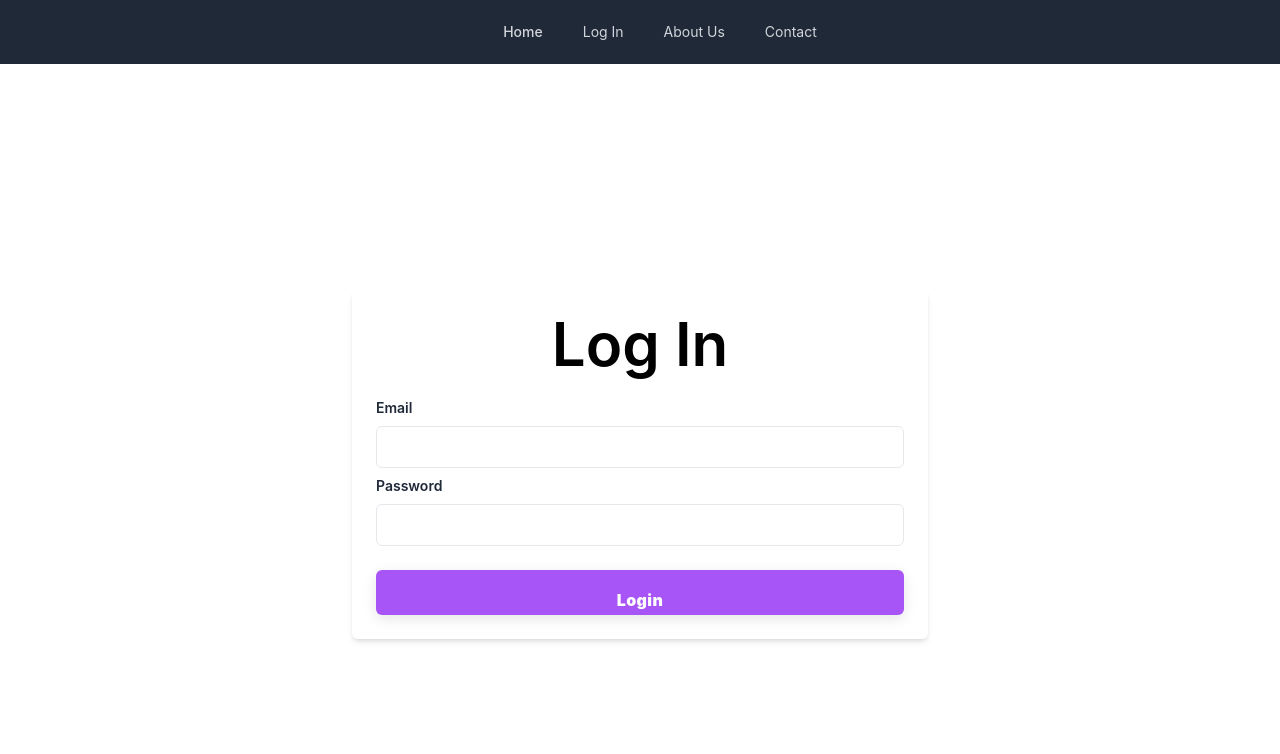
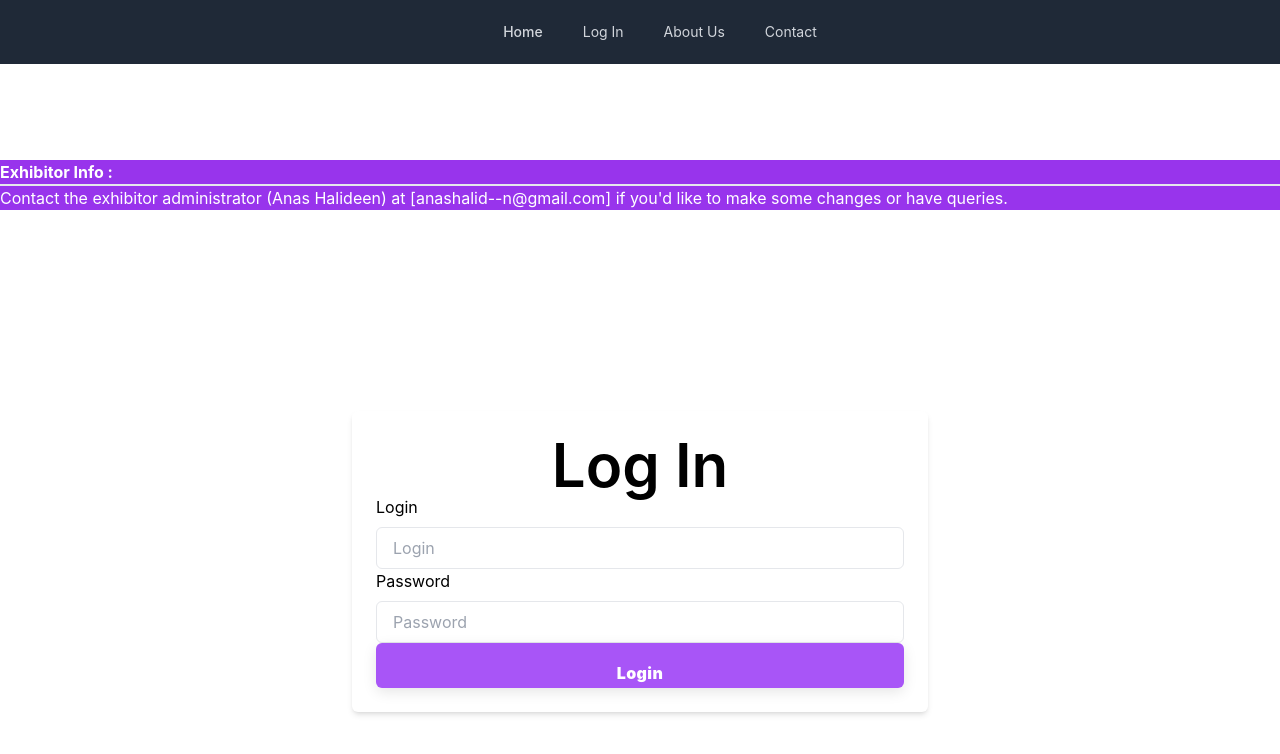
Before and after one commit to anas-halid/New3DVirtualExpo, a React (Create React App) app in the folder file/: page /login in a window 1280 px wide. Shown: the top 754 px of the page. Built offline with nearby package versions, Linux system fonts and the light colour scheme.

Commit message:
--- updated info
updated info

```diff
--- a/file/src/App.js
+++ b/file/src/App.js
@@ -15,7 +15,7 @@ import Shop4 from "./booths/Shop4";
 import Shop5 from "./booths/Shop5";
 import Shop6 from "./booths/Shop6";
 import Products from './components/Products';
-
+import Loghome from './components/Loghome';
 function App() {
 
 
@@ -24,6 +24,13 @@ function App() {
   <Route path='/' element={<SharedLayout/>}>   {/* This component is shared through out the app i.e navbar  */}
     <Route index element={<Layout/>} />   {/* this will be the default layout when user visits our link */ }
     <Route path='/login' element={<Login/>} />
+    <Route path='/loghome' element={<Loghome/>} />
+    <Route path='/login/Nvidia' element={<Login/>} />
+    <Route path='/login/Huawei' element={<Login/>} />
+    <Route path='/login/Xiaomi' element={<Login/>} />
+    <Route path='/login/Oppo' element={<Login/>} />
+    <Route path='/login/Acer' element={<Login/>} />
+    <Route path='/login/Asus' element={<Login/>} />
     <Route path='/Livechat' element={<Livechat/>} />
     <Route path='/Proddemo' element={<Proddemo/>} />
     <Route path='/Xiaomi' element={<Shop />} />
--- a/file/src/components/Contacts.js
+++ b/file/src/components/Contacts.js
@@ -19,36 +19,36 @@ export default function Contacts() {
                   <div class="divRow">
                   <div class="divCell">CEO</div>
                       <div class="divCell">Halideen Anas</div>
-                      <div class="divCell">anashalideen@gmail.com</div>
+                      <div class="divCell">anashalid--n@gmail.com</div>
                   </div>
                   <div class="divRow">
                   <div class="divCell">Backend Developer</div>
                       <div class="divCell">Reisya Dharmawangsa Bagus</div>
-                      <div class="divCell">reisyabagus13122003@gmail.com</div>
+                      <div class="divCell">reisyabagus131--003@gmail.com</div>
 
                   </div>
                   <div class="divRow">
                   <div class="divCell">Backend Developer</div>
                       <div class="divCell">Malik Mohammad Mujtaba</div>
-                      <div class="divCell">mujtabamalik12@gmail.com</div>
+                      <div class="divCell">mujtabamalik--@gmail.com</div>
 
                   </div>
                   <div class="divRow">
                   <div class="divCell">Front-end Developer</div>
                       <div class="divCell">Malik Talha</div>
-                      <div class="divCell">talha_619@outlook.com</div>
+                      <div class="divCell">talha_6--@outlook.com</div>
 
                   </div>
                   <div class="divRow">
                   <div class="divCell">UI/UX Developer</div>
                       <div class="divCell">Brijesh Gurung </div>
-                      <div class="divCell">brijeshgurung187@gmail.com</div>
+                      <div class="divCell">brijeshgurung--7@gmail.com</div>
 
                   </div>
                   <div class="divRow">
                   <div class="divCell">Business Analyst</div>
                       <div class="divCell">Mubarak Ali Mubassara Sirin</div>
-                      <div class="divCell">sally556692@gmail.com</div>
+                      <div class="divCell">sally55--92@gmail.com</div>
 
                   </div>
               </div>
--- /dev/null
+++ b/file/src/components/Loghome.js
@@ -0,0 +1,16 @@
+import React from "react"
+import {useLocation, useNavigate} from 'react-router-dom';
+
+function Loghome (){
+    const location=useLocation()
+
+    return (
+        <div className="homepage">
+
+            <h1>Hello {location.state.id} and welcome to the home</h1>
+
+        </div>
+    )
+}
+
+export default Loghome
--- a/file/src/components/Login.js
+++ b/file/src/components/Login.js
@@ -1,78 +1,81 @@
-import React, { useState } from 'react';
-import axios from "axios" ;
+import React, { useState, useEffect } from 'react';
 
-import { useNavigate } from 'react-router'
-export default function Login() {
+
+function Login() {
+
+    const [Login, setLogin] = useState('');
+    const [Password, setPassword] = useState('');
+    const [message, setMessage] = useState('');
+    const [user, set] = useState('');
+
+
+    const handleLogin = async () => {
+      const response = await fetch('/login', {
+        method: 'POST',
+        headers: {
+          'Content-Type': 'application/json'
+        },
+        body: JSON.stringify({ Login, Password })
+      });
+      const data = await response.text();
+      setMessage(data);
+    };
+
+
+
+    return (
+
+        <div className="relative flex flex-col justify-center min-h-screen overflow-hidden">
+            <br></br>
+            <br></br>
+            <br></br>
+            <br></br>
+            <p style={{color: "white", backgroundColor: "#9834ec"}} ><b>Exhibitor Info : </b><br></br><hr></hr><b>{message}</b><hr></hr> Contact the exhibitor administrator (Anas Halideen) at [anashalid--n@gmail.com] if you'd like to make some changes or have queries.</p>
+            <br></br>
+            <br></br>
+        <div className="w-full p-6 m-auto bg-white rounded-md shadow-md lg:max-w-xl">
+            <h1 className="text-6xl font-semibold text-center text-black-700 ">
+               Log In
+            </h1>
+
+
+
+                        Login
+
+                    <input type="text"  className="block w-full px-4 py-2 mt-2 text-purple-700 bg-white border rounded-md focus:border-purple-400 focus:ring-purple-300 focus:outline-none focus:ring focus:ring-opacity-40" placeholder="Login" value={Login} onChange={e => setLogin(e.target.value)} />
+
+
+                        Password
+
+                    <input type="password" placeholder="Password" value={Password} onChange={e => setPassword(e.target.value)} className="block w-full px-4 py-2 mt-2 text-purple-700 bg-white border rounded-md focus:border-purple-400 focus:ring-purple-300 focus:outline-none focus:ring focus:ring-opacity-40" />
+
+
+
+                    <button  onClick={handleLogin} className="w-full px-4 py-2 tracking-wide text-white transition-colors duration-200 transform bg-purple-500 rounded-md hover:bg-purple-600 focus:outline-none focus:bg-purple-600">
+                        Login
+                    </button>
+
+
+
+
+        </div>
+
+    </div>
 
 
 
 
 
-  //storing in a variable
-  const [email , setEmail ] = useState("") ;
-  const [password , setPassword ] = useState("") ;
-
-
-  const handleUserLogin= async (e )=>{
-    e.preventDefault() ;
-    try{
-     await axios.post('/login', {email , password});  // backend team can create an api call for this part !!
-     alert("u have successfully logged in !!")
-    } catch (err)
-    {
-      alert("login failed try again ") ;
-
-    }
 
 
 
-  }
-    return (
-        <div className="relative flex flex-col justify-center min-h-screen overflow-hidden">
-            <div className="w-full p-6 m-auto bg-white rounded-md shadow-md lg:max-w-xl">
-                <h1 className="text-6xl font-semibold text-center text-black-700 ">
-                   Log In
-                </h1>
-                <form className="mt-6" onSubmit={handleUserLogin}>
-                    <div className="mb-2">
-                        <label
-                            for="email"
-                            className="block text-sm font-semibold text-gray-800"
-                        >
-                            Email
-                        </label>
-                        <input
-                            type="email"
-                            className="block w-full px-4 py-2 mt-2 text-purple-700 bg-white border rounded-md focus:border-purple-400 focus:ring-purple-300 focus:outline-none focus:ring focus:ring-opacity-40"
-                            value={email}
-                            onChange={(e)=> setEmail(e.target.value)}
-                            required
-                        />
-                    </div>
-                    <div className="mb-2">
-                        <label
-                            for="password"
-                            className="block text-sm font-semibold text-gray-800"
-                        >
-                            Password
-                        </label>
-                        <input
-                            type="password"
-                            className="block w-full px-4 py-2 mt-2 text-purple-700 bg-white border rounded-md focus:border-purple-400 focus:ring-purple-300 focus:outline-none focus:ring focus:ring-opacity-40"
-                            value={password}
-                            onChange={(e)=> setPassword(e.target.value)}
-                        />
-                    </div>
-
-                    <div className="mt-6">
-                        <button className="w-full px-4 py-2 tracking-wide text-white transition-colors duration-200 transform bg-purple-500 rounded-md hover:bg-purple-600 focus:outline-none focus:bg-purple-600">
-                            Login
-                        </button>
-                    </div>
-                </form>
 
 
-            </div>
-        </div>
+
+
+
     );
-}
+  }
+
+
+export default Login;
```
Also changed, not shown: 1 other file (tests, documents, lock files or other folders).
